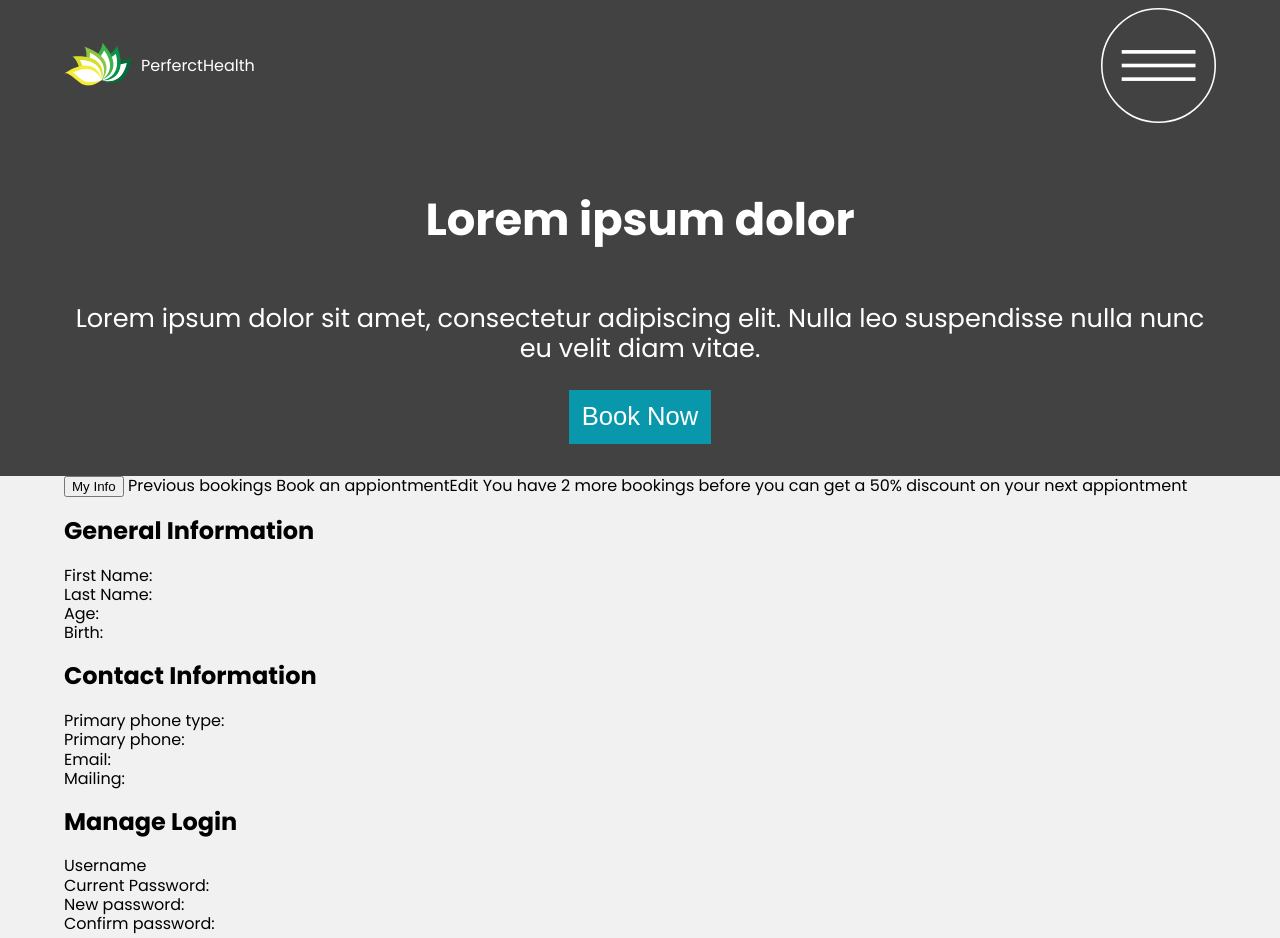
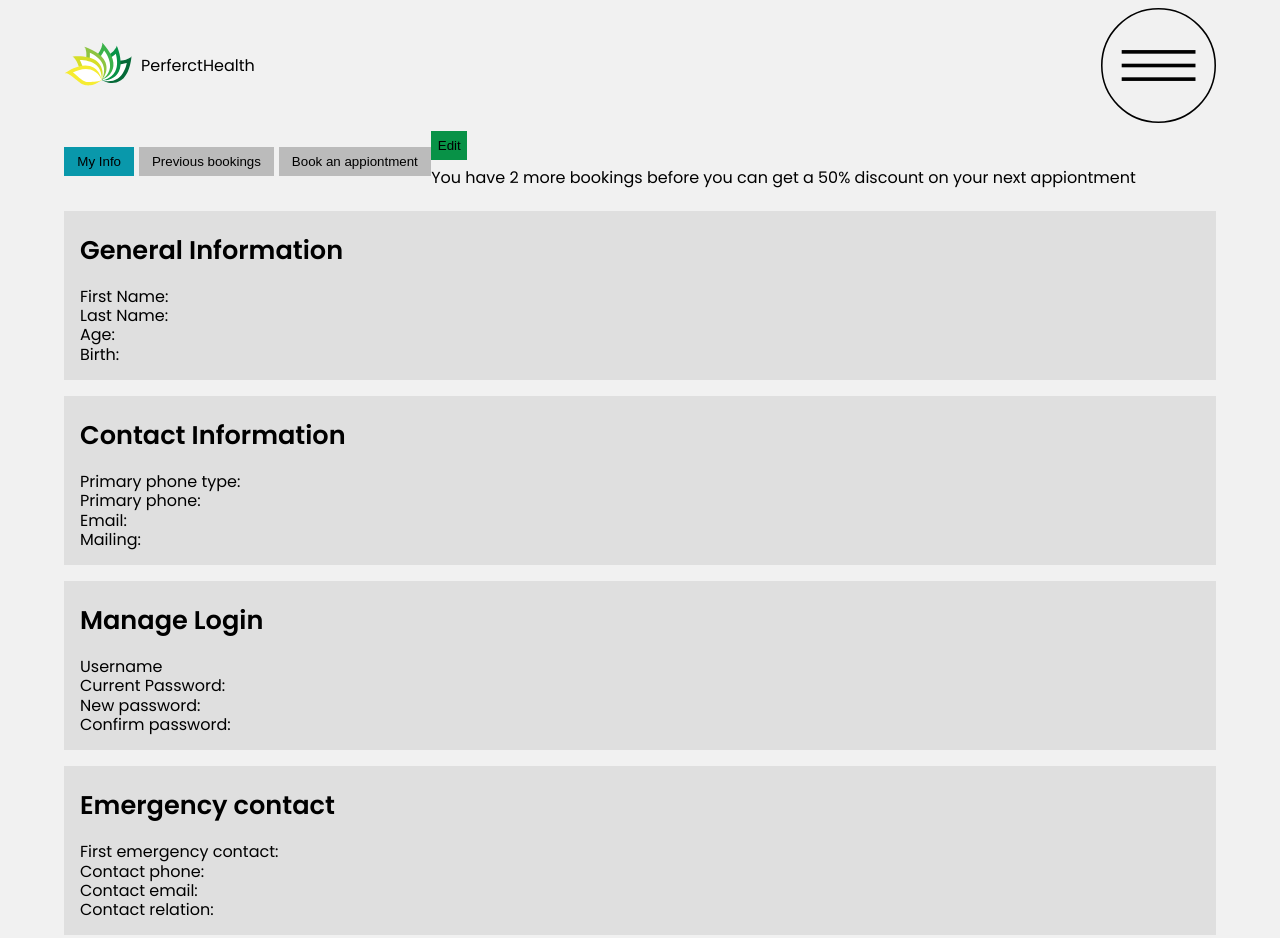
Before and after one commit to iziomoziku/Spa-website, a plain HTML site: page myinfo.html in a window 1280 px wide. Shown: the top 938 px of the page. Drawn offline with nearby package versions, Linux system fonts and the light colour scheme.

Commit message:
Styled my-info page

```diff
--- a/myinfo.html
+++ b/myinfo.html
@@ -12,27 +12,57 @@
 </head>
 <body>
 
-    <div class="hero-placeholder"></div>
+    <div class=" container header-placeholder">
+
+        <header class="header container">
+            <div class="header-logo">
+                <img src="/pic/icon/logo.svg" alt="" class="logo">
+                <span>PerferctHealth</span>
+            </div>
+
+            <img src="/pic/icon/blackHam.svg" alt="" class="header-hamburger">
+        </header>
+
+        <div class="header-nav-wrapper">
+            <span class="header-close">X</span>
+            <div class="header-nav">
+                <a href="home.html">Home</a>
+                <a href="#">About us</a>
+                <!-- <div class="services-container">
+                    <input type="button" value="Services" class="services-btn">
+                    <div class="services-dropdown">
+                        <a href="#" class="mainService">Massages</a>
+                        <a href="#" class="mainService">Facial</a>
+                        <a href="#" class="mainService">Manicure & Pedicure</a>
+                    </div>
+                </div> -->
+
+                <a href="#">Log in</a>
+                <a href="#" class="header-btn">Sign up</a>
+            </div>
+        </div>
+
+    </div>
 
     <div class="info container">
         <div class="info-container">
             <button class="info-my-info info-btn">My Info</button>
-            <buttton class="info-booking">Previous bookings</buttton>
-            <buttton class="info-appiontment">Book an appiontment</buttton>
+            <button class="info-booking info-btn">Previous bookings</button>
+            <button class="info-appiontment info-btn">Book an appiontment</button>
         </div>
 
         <div class="info-edit-container">
-            <span class="infor-edit">Edit</span>
-            <span class="info-text">
+            <button class="info-edit info-btn">Edit</button>
+            <p class="info-text">
                 You have 2 more bookings before you can get a
                 50% discount on your next appiontment
-            </span>
+            </p>
         </div>
     </div>
 
-    <main class="container">
-        <div>
-            <h2>General Information</h2>
+    <main class="customers-info  container">
+        <div class="customers-info-wrapper">
+            <h2 class="customers-info-title title--h2">General Information</h2>
             <div>
                 <span>
                     First Name:
@@ -59,8 +89,8 @@
             </div>
         </div>
 
-        <div>
-            <h2>Contact Information</h2>
+        <div class="customers-info-wrapper">
+            <h2 class="customers-info-title title--h2">Contact Information</h2>
             <div>
                 <span>
                     Primary phone type:
@@ -87,8 +117,8 @@
             </div>
         </div>
 
-        <div>
-            <h2>Manage Login</h2>
+        <div class="customers-info-wrapper">
+            <h2 class="customers-info-title title--h2">Manage Login</h2>
             <div>
                 <span>
                     Username
@@ -115,8 +145,8 @@
             </div>
         </div>
 
-        <div>
-            <h2>Emergency contact</h2>
+        <div class="customers-info-wrapper">
+            <h2 class="customers-info-title title--h2">Emergency contact</h2>
 
             <div>
                 <span>
@@ -145,6 +175,8 @@
         </div>
     </main>
 
+    <div class="section-margin footer-placeholder"></div>
+
     <script src="js/header-footer.js"></script>
 </body>
 </html>
--- a/style.css
+++ b/style.css
@@ -693,14 +693,43 @@ a {
     flex-wrap: wrap;
 }
 
-/* .info-btn {
-
+.info-container {
+    margin: 1em 0;
 }
 
-.info-my-info {
-
+.info-btn {
+    border: none;
+    padding: 0.5em 1em;
+    background-color: #BBBBBB;
 }
 
+.info-edit {
+    padding: 0.5em 0.5em;
+    background-color: #089247;
+}
+
+.info-text {
+    padding: 0;
+    margin: 0.5em 0;
+}
+
+.customers-info-title {
+    text-align: left;
+}
+
+.customers-info-wrapper {
+    background-color: #DFDFDF;
+    padding: 1em;
+    padding-top: 0.2em;
+    margin-top: 1em;
+}
+
+
+.info-my-info {
+    background-color: var(--primary-color);
+}
+
+/*
 .info-booking {
 
 } */
```
Also changed, not shown: 2 other files.
